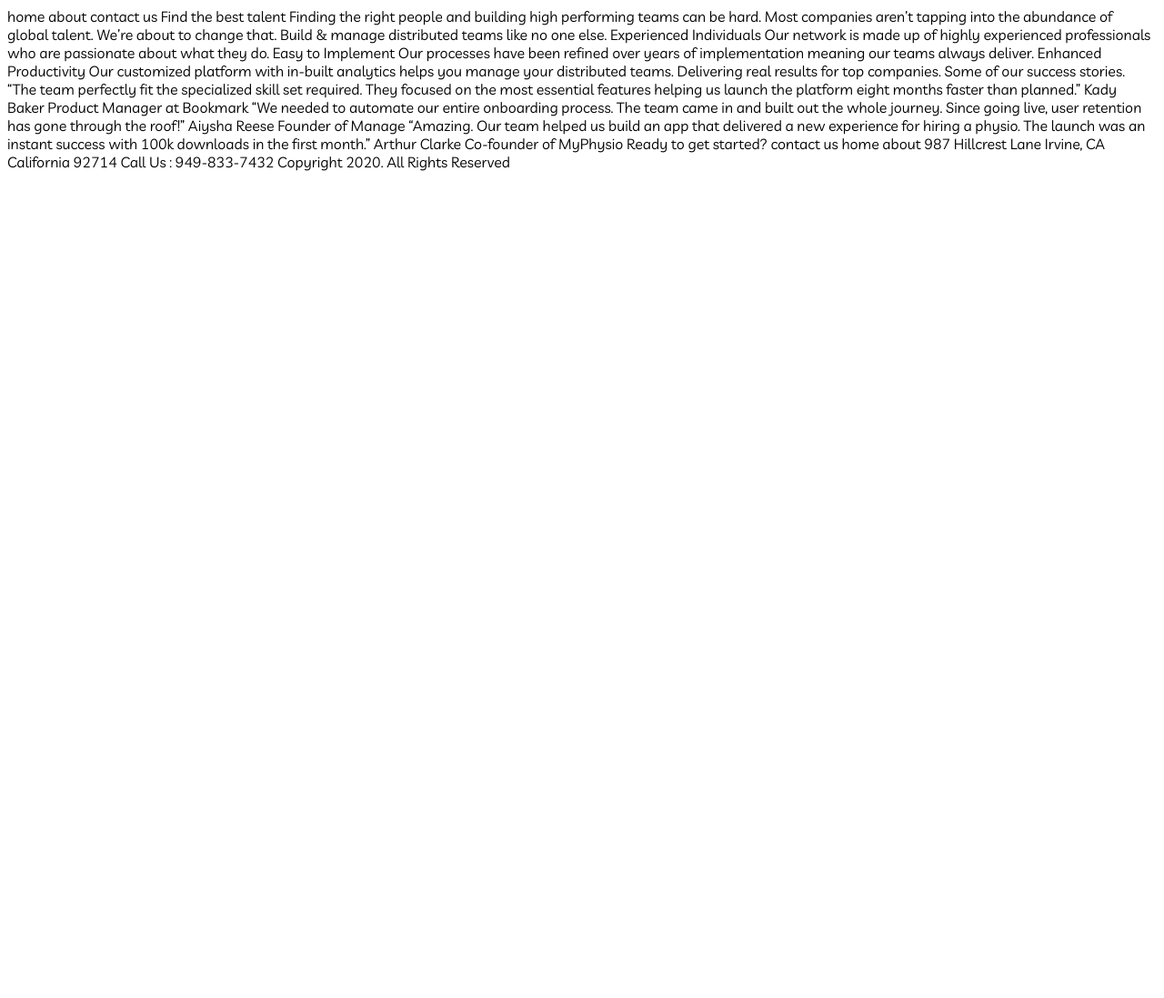
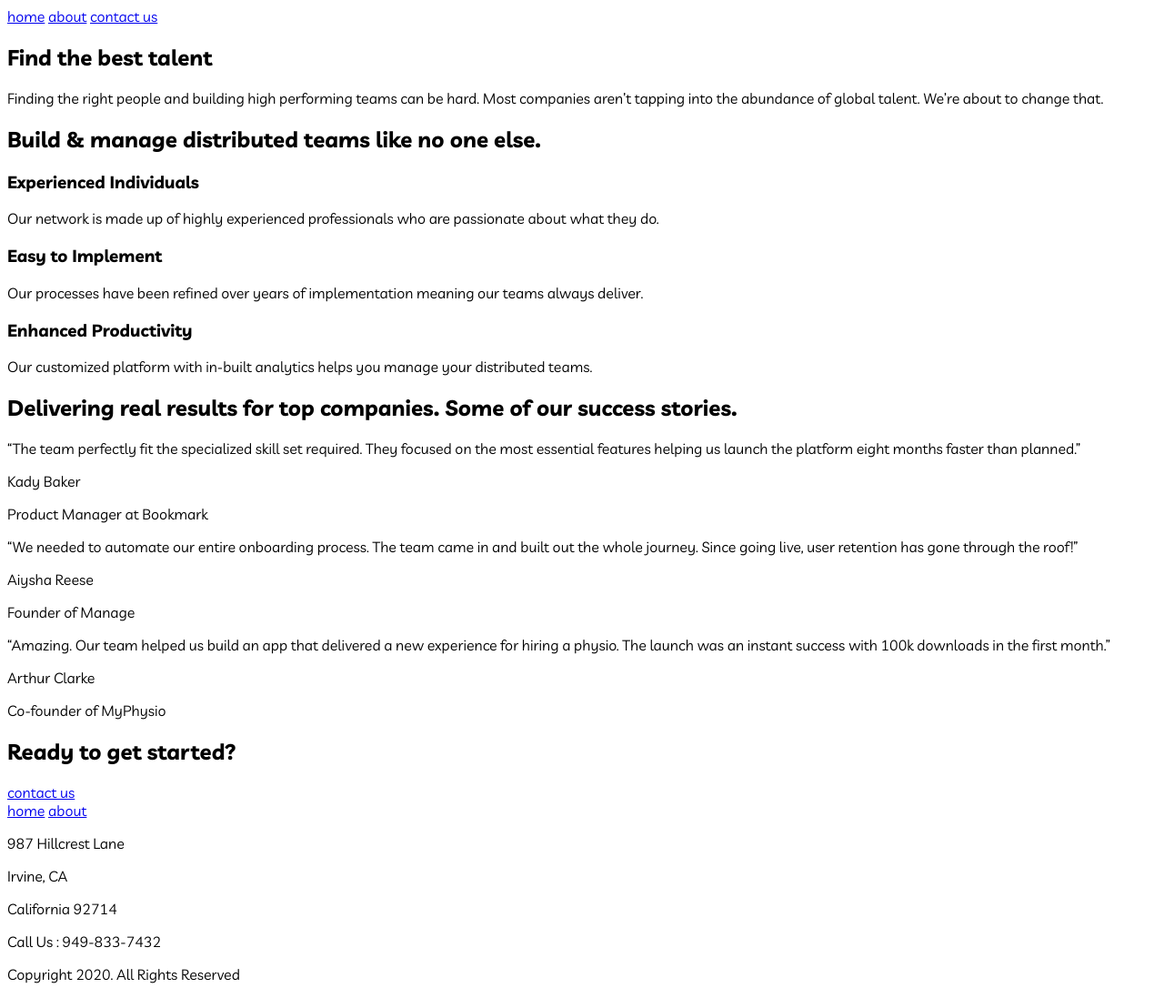
Before and after one commit to ShevchukA/myteam-website, a website: page index.html in a window 1280 px wide. Shown: the whole page at 91% size. Before the commit the page ends 800 px from the top, so only its background shows below. Drawn offline with Linux system fonts and the light colour scheme.

Commit message:
Index.html mark up

```diff
--- a/index.html
+++ b/index.html
@@ -11,75 +11,103 @@
 </head>
 
 <body>
+  <nav class="navigation">
+    <a class="navigation-link" href="index.html">home</a>
+    <a class="navigation-link" href="about.html">about</a>
+    <a class="btn btn--primary btn--light" href="contact.html">contact us</a>
+  </nav>
 
-  home
-  about
-
-  contact us
-
-
-
-  Find the best talent
-
+  <section>
+    <h1>Find the best talent</h1>
+    <p>
       Finding the right people and building high performing teams can
       be hard. Most companies aren’t tapping into the abundance of global
       talent. We’re about to change that.
+    </p>
+  </section>
 
-
-
+  <section>
+    <div>
+      <h2>
         Build & manage distributed teams like no one else.
-
-  Experienced Individuals
+      </h2>
+    </div>
+    <div>
+      <h3>Experienced Individuals</h3>
+      <p>
         Our network is made up of highly experienced professionals who are
         passionate about what they do.
+      </p>
+      <h3>Easy to Implement</h3>
+      <p>Our processes have been refined over years of implementation meaning
+        our teams always deliver.
+      </p>
 
-  Easy to Implement
-  Our processes have been refined over years of implementation meaning
-  our teams always deliver.
-
-  Enhanced Productivity
-  Our customized platform with in-built analytics helps you manage your
+      <h3>Enhanced Productivity</h3>
+      <p>Our customized platform with in-built analytics helps you manage your
         distributed teams.
-
-
-
-  Delivering real results for top companies. Some of our success stories.
-
+      </p>
+    </div>
+  </section>
+  <section>
+    <h2>Delivering real results for top companies. Some of our success stories.</h2>
+    <div>
+      <div>
+        <p>
           “The team perfectly fit the specialized skill set required. They focused
           on the most essential features helping us launch the platform eight months
           faster than planned.”
-  Kady Baker
-  Product Manager at Bookmark
-
+        </p>
+        <p>Kady Baker</p>
+        <p>Product Manager at Bookmark</p>
+      </div>
+      <div>
+        <p>
           “We needed to automate our entire onboarding process. The team came in and
           built out the whole journey. Since going live, user retention has gone
           through the roof!”
+        </p>
+        <p>
           Aiysha Reese
+        </p>
+        <p>
           Founder of Manage
+        </p>
 
+      </div>
+      <div>
+        <p>
           “Amazing. Our team helped us build an app that delivered a new experience for
           hiring a physio. The launch was an instant success with 100k downloads in the
           first month.”
-  Arthur Clarke
-  Co-founder of MyPhysio
+        </p>
+        <p>Arthur Clarke</p>
+        <p>Co-founder of MyPhysio</p>
+      </div>
+    </div>
+  </section>
 
+  <section>
+    <h2>Ready to get started?</h2>
+    <a class="" href="contact.html">contact us</a>
+  </section>
 
+  <footer>
+    <div>
+      <a href="index.html">home</a>
+      <a href="about.html">about</a>
+    </div>
+    <div>
+      <p>987 Hillcrest Lane</p>
+      <p>Irvine, CA</p>
+      <p>California 92714</p>
+      <p>Call Us : 949-833-7432</p>
+    </div>
+    <div>
+      <p>Copyright 2020. All Rights Reserved</p>
+    </div>
 
-  Ready to get started?
-
-  contact us
-
-
-
-  home
-  about
-
-  987 Hillcrest Lane
-  Irvine, CA
-  California 92714
-  Call Us : 949-833-7432
-
-  Copyright 2020. All Rights Reserved
+  </footer>
 
 </body>
 
```
Lines whose indentation alone changed are shown as unchanged.
